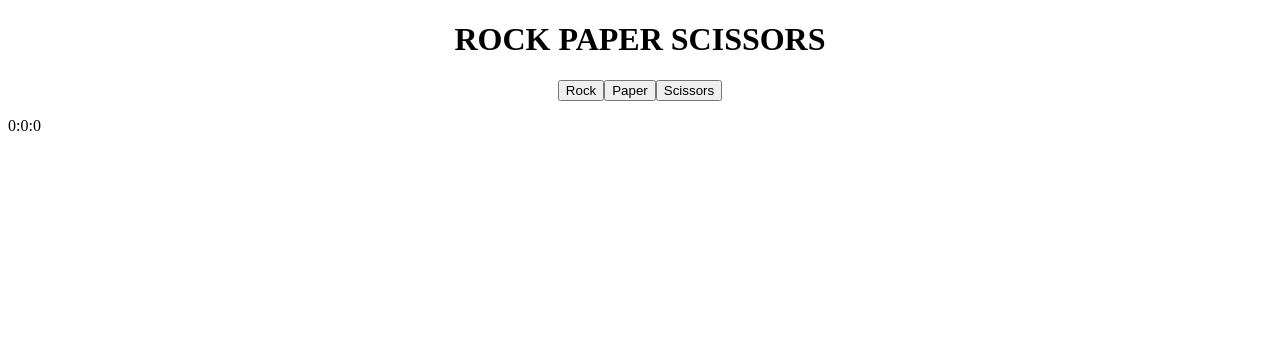
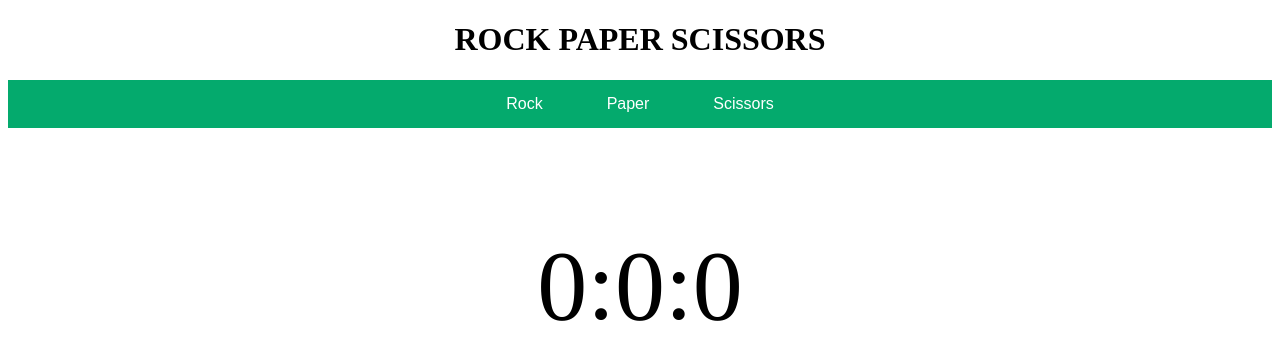
Before and after one commit to VickramN/rockPaperScissorsGame, a plain HTML site: page index.html in a window 1280 px wide. Drawn offline with Linux system fonts and the light colour scheme.

Commit message:
completed a rudimentary ui.

```diff
--- a/index.html
+++ b/index.html
@@ -15,13 +15,16 @@
     </div>
 
 
-    <p id="demo"></p>
+<div class = "scoreBoard">
     <p id="currentScore"></p>
+</div>
+<div class ="resultsAnnouncement">
     <p id="results"></p>
-    <script src="script.js"></script>
+</div>
 
 
 
 
+    <script src="script.js"></script>
 </body>
 </html>
--- a/script.js
+++ b/script.js
@@ -50,6 +50,7 @@ function playRound(playerSelection, computerSelection){
         draw += 1;
         document.getElementById("currentScore").innerHTML = playerScore + ":" + draw + ":" + computerScore;
     }
+
     if(playerScore == 5){
         document.getElementById("results").innerHTML = "Congratulations, You won!!!!"
         playerScore = 0;
@@ -61,6 +62,7 @@ function playRound(playerSelection, computerSelection){
         computerScore = 0;
         draw = 0;
     }
+
 }
 
 document.getElementById("currentScore").innerHTML = playerScore + ":" + draw + ":" + computerScore;
--- a/styles.css
+++ b/styles.css
@@ -4,10 +4,35 @@ h1{
 }
 
 .buttons{
-    margin: 100px 250p;
+    background-color: #04AA6D; /* Green */
+    border: none;
+    color: white;
+    padding: 15px 32px;
+    text-align: center;
+    text-decoration: none;
+    display: inline-block;
+    font-size: 16px;
+    cursor: pointer;
+
+}
+
+.buttons:hover{
+    background-color: #3e8e41;
 }
 
 .buttonsContainer{
     display: flex;
     justify-content: center;
+    background-color: #04AA6D;
+
 }
+
+.scoreBoard{
+    text-align: center;
+    font-size: 100px;
+}
+
+.resultsAnnouncement{
+    text-align: center ;
+    font-size: 50px;
+}
```
